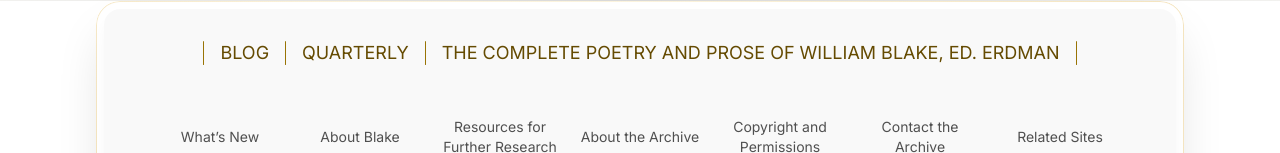
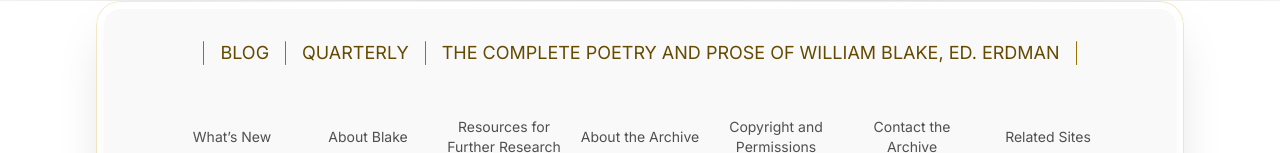
Before and after one commit to zimoluo/blake-redesign, a Next.js app: page / in a window 1280 px wide. Shown: the part 799-952 px from the top of the page. Built offline with nearby package versions, Linux system fonts and the light colour scheme.

Commit message:
revert the gap

```diff
--- a/components/ui/root-layout/footer.tsx
+++ b/components/ui/root-layout/footer.tsx
@@ -59,7 +59,7 @@
             ))}
           </div>
 
-          <div className="flex items-center justify-center h-4 gap-5 text-sm text-primary/75 text-center">
+          <div className="flex items-center justify-center h-4 gap-4 text-sm text-primary/75 text-center">
             {infoLinks.map(({ href, label }) => (
               <Link
                 key={label}
```
